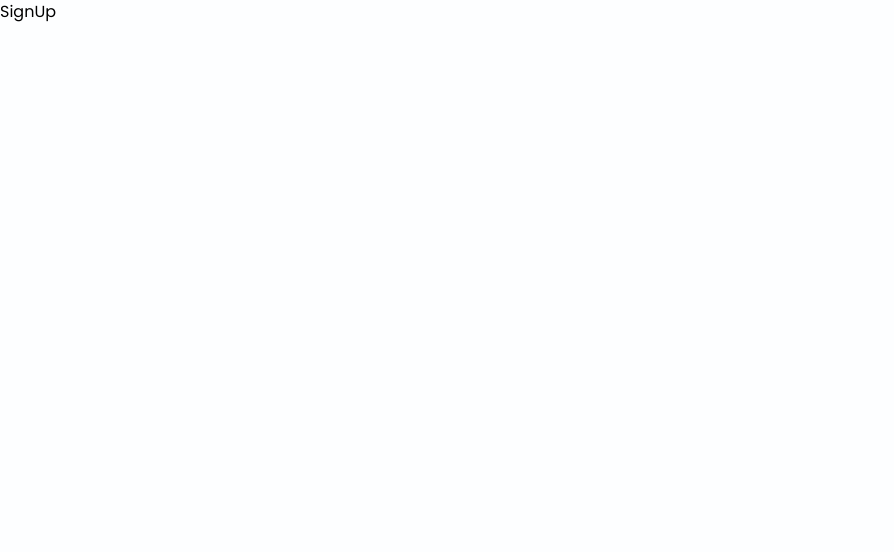
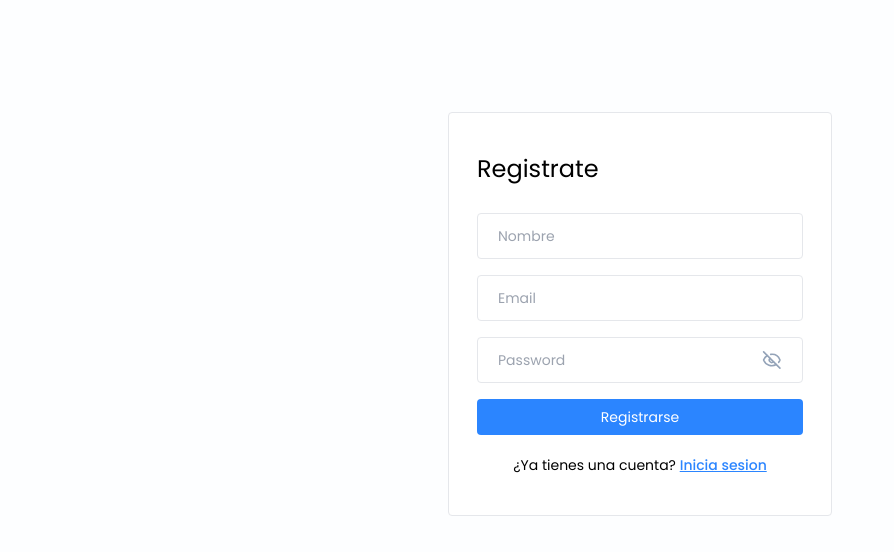
Before and after one commit to Karoll-e/app-notas-guia-7, a React (Vite) app in the folder frontend/app-notas/: page /signup in a window 1280 px wide. Shown: the top 552 px of the page, without its empty margins (0-894 px from the left). Built offline with nearby package versions, Linux system fonts and the light colour scheme.

Commit message:
Implement SignUp component with form validation and error handling

```diff
--- a/frontend/app-notas/src/pages/SignUp.jsx
+++ b/frontend/app-notas/src/pages/SignUp.jsx
@@ -1,9 +1,77 @@
-import React from 'react'
+import React, { useState } from "react";
+import PasswordInput from "../components/PasswordInput";
+import { Link } from "react-router-dom";
+import { validateEmail } from "../utils/helpers";
 
 function SignUp() {
+  const [name, setName] = useState("");
+  const [email, setEmail] = useState("");
+  const [password, setPassword] = useState("");
+  const [error, setError] = useState(null);
+
+  const handleSignUp = async (e) => {
+    e.preventDefault();
+
+    if (!name) {
+      setError("Por vavor ingresa tu nombre");
+      return;
+    }
+
+    if (!validateEmail(email)) {
+      setError("Por vavor ingresa un email valido");
+      return;
+    }
+    if (!password) {
+      setError("Por favor ingresa la constraseña");
+      return;
+    }
+
+    setError("");
+  };
   return (
-    <div>SignUp</div>
-  )
+    <>
+      <div className="flex items-center justify-center mt-28">
+        <div className="w-96 border rounded bg-white px-7 py-10">
+          <form onSubmit={handleSignUp}>
+            <h4 className="text-2xl mb-7">Registrate</h4>
+
+            <input
+              type="text"
+              placeholder="Nombre"
+              className="input-box"
+              value={name}
+              onChange={(e) => setName(e.target.value)}
+            />
+
+            <input
+              type="text"
+              placeholder="Email"
+              className="input-box"
+              value={email}
+              onChange={(e) => setEmail(e.target.value)}
+            />
+
+            <PasswordInput
+              value={password}
+              onChange={(e) => setPassword(e.target.value)}
+            />
+
+            {error && <p className="text-red-500 text-xs pb-1 ">{error}</p>}
+
+            <button type="submit" className="btn-primary">
+              Registrarse
+            </button>
+            <p className="text-sm text-center mt-4">
+              ¿Ya tienes una cuenta?{" "}
+              <Link to="/login" className="font-medium text-primary underline">
+                Inicia sesion
+              </Link>
+            </p>
+          </form>
+        </div>
+      </div>
+    </>
+  );
 }
 
-export default SignUp
+export default SignUp;
```
